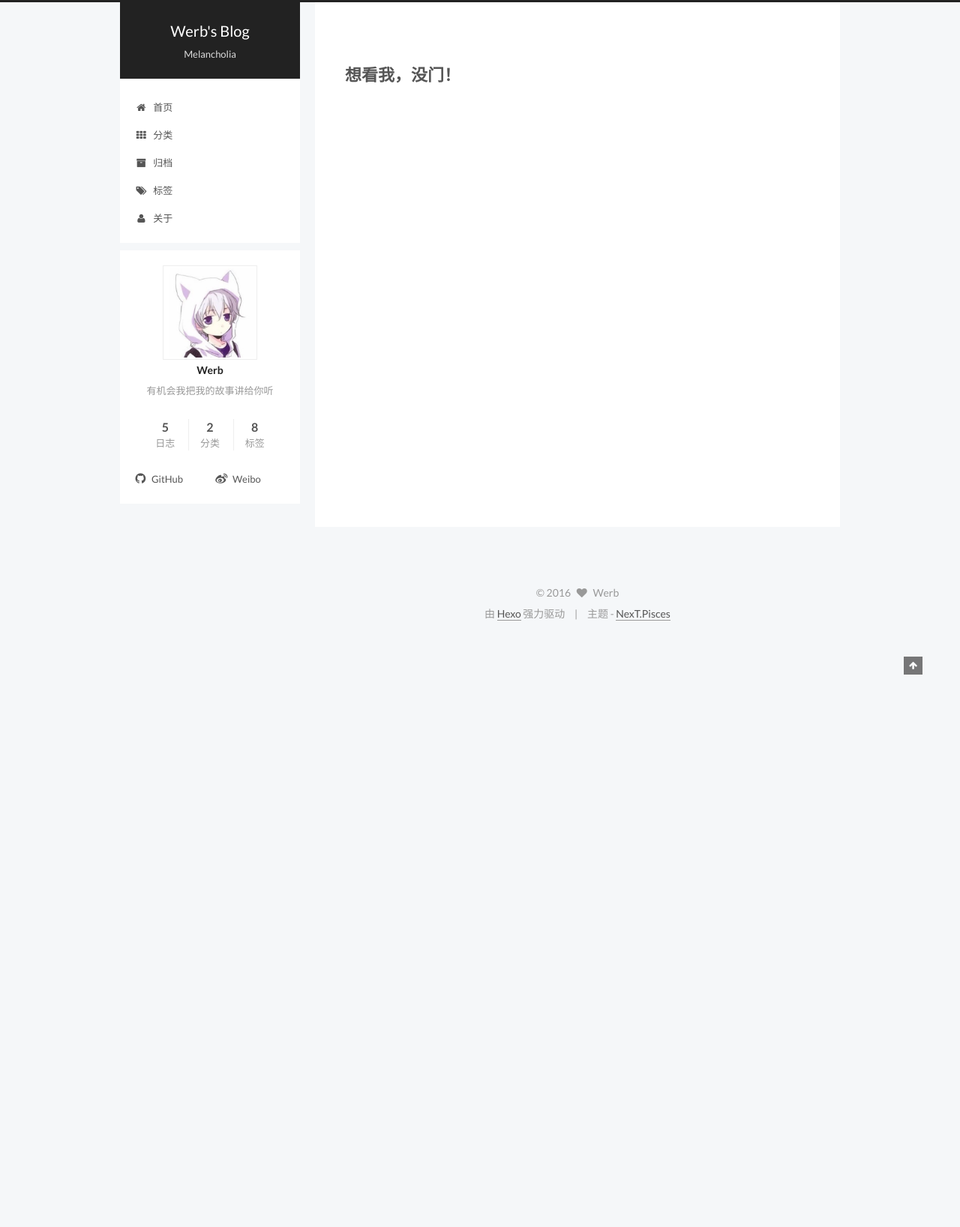
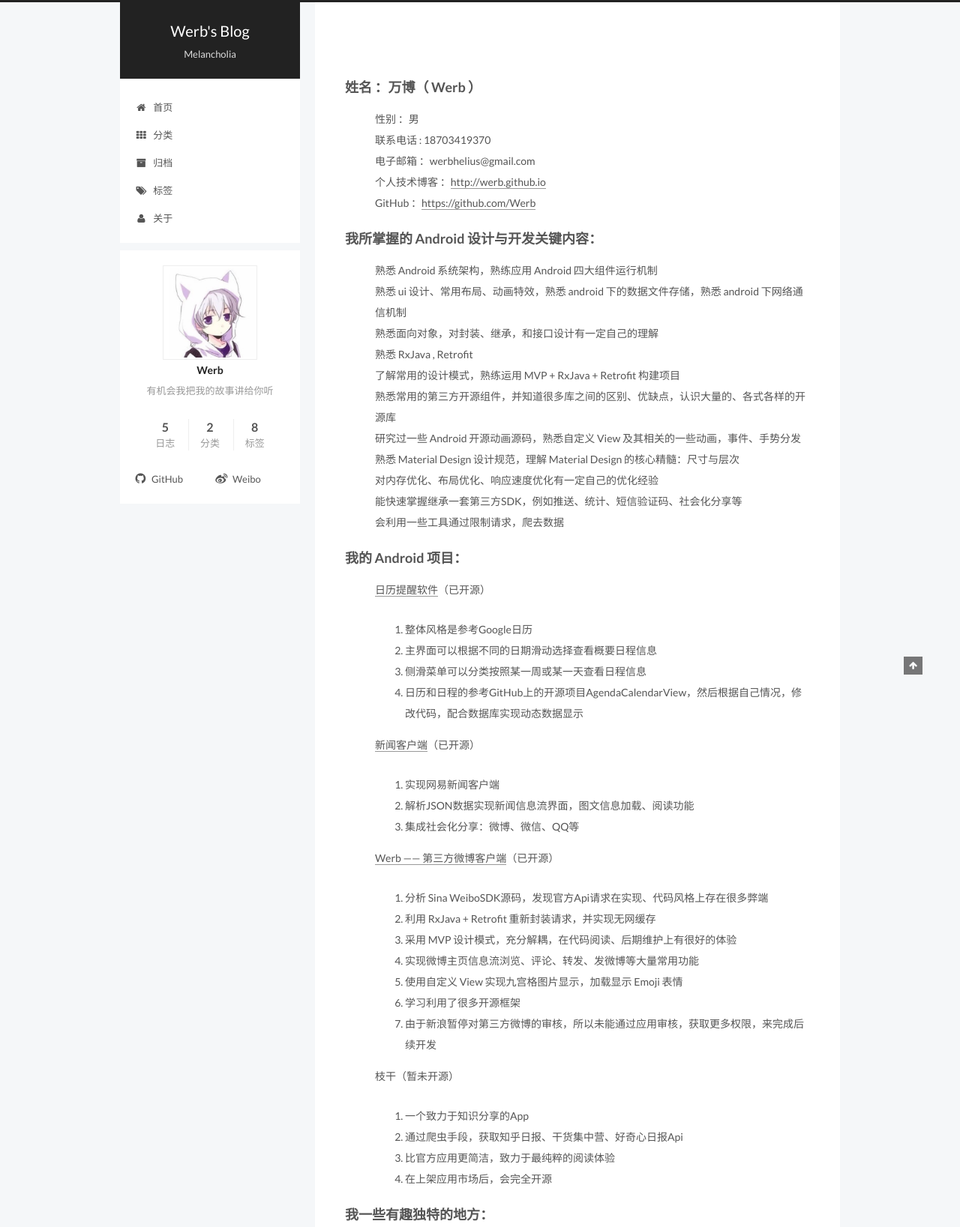
Before and after one commit to bansan123/werb.github.io, a plain HTML site: page about/index.html in a window 1280 px wide. Shown: the top 1637 px of the page at 75% size. Before the commit the page ends 853 px from the top, so only its background shows below. Drawn offline with Linux system fonts and the light colour scheme; a script that the page names is missing.

Commit message:
Site updated: 2016-09-01 22:04:42

```diff
--- a/about/index.html
+++ b/about/index.html
@@ -84,16 +84,43 @@
 
 
 
-<meta name="description" content="想看我，没门！">
+<meta name="description" content="姓名 ：万博（ Werb ）
+性别 ：男
+联系电话 : 18703419370
+电子邮箱 ：werbhelius@gmail.com
+个人技术博客 ：http://werb.github.io
+GitHub ：https://github.com/Werb
+
+我所掌握的 Android 设计与开发关键内容：
+熟悉 Android 系统架构，熟练应用 Android 四大组件运行机制
+熟悉 ui 设">
 <meta property="og:type" content="website">
 <meta property="og:title" content="about">
 <meta property="og:url" content="http://yoursite.com/about/index.html">
 <meta property="og:site_name" content="Werb's Blog">
-<meta property="og:description" content="想看我，没门！">
-<meta property="og:updated_time" content="2016-07-09T18:38:02.544Z">
+<meta property="og:description" content="姓名 ：万博（ Werb ）
+性别 ：男
+联系电话 : 18703419370
+电子邮箱 ：werbhelius@gmail.com
+个人技术博客 ：http://werb.github.io
+GitHub ：https://github.com/Werb
+
+我所掌握的 Android 设计与开发关键内容：
+熟悉 Android 系统架构，熟练应用 Android 四大组件运行机制
+熟悉 ui 设">
+<meta property="og:updated_time" content="2016-09-01T14:03:47.154Z">
 <meta name="twitter:card" content="summary">
 <meta name="twitter:title" content="about">
-<meta name="twitter:description" content="想看我，没门！">
+<meta name="twitter:description" content="姓名 ：万博（ Werb ）
+性别 ：男
+联系电话 : 18703419370
+电子邮箱 ：werbhelius@gmail.com
+个人技术博客 ：http://werb.github.io
+GitHub ：https://github.com/Werb
+
+我所掌握的 Android 设计与开发关键内容：
+熟悉 Android 系统架构，熟练应用 Android 四大组件运行机制
+熟悉 ui 设">
 
 
 
@@ -239,7 +266,82 @@
   <div id="posts" class="posts-expand">
 
 
-      <h1 id="想看我，没门！"><a href="#想看我，没门！" class="headerlink" title="想看我，没门！"></a>想看我，没门！</h1>
+      <h3 id="姓名-：万博（-Werb-）"><a href="#姓名-：万博（-Werb-）" class="headerlink" title="姓名 ：万博（ Werb ）"></a>姓名 ：万博（ Werb ）</h3><ul>
+<li>性别 ：男</li>
+<li>联系电话 : 18703419370</li>
+<li>电子邮箱 ：werbhelius@gmail.com</li>
+<li>个人技术博客 ：<a href="http://werb.github.io" target="_blank" rel="external">http://werb.github.io</a></li>
+<li>GitHub ：<a href="https://github.com/Werb" target="_blank" rel="external">https://github.com/Werb</a></li>
+</ul>
+<h3 id="我所掌握的-Android-设计与开发关键内容："><a href="#我所掌握的-Android-设计与开发关键内容：" class="headerlink" title="我所掌握的 Android 设计与开发关键内容："></a>我所掌握的 Android 设计与开发关键内容：</h3><ul>
+<li>熟悉 Android 系统架构，熟练应用 Android 四大组件运行机制</li>
+<li>熟悉 ui 设计、常用布局、动画特效，熟悉  android  下的数据文件存储，熟悉 android 下网络通信机制</li>
+<li>熟悉面向对象，对封装、继承，和接口设计有一定自己的理解</li>
+<li>熟悉 RxJava , Retrofit</li>
+<li>了解常用的设计模式，熟练运用 MVP + RxJava + Retrofit 构建项目</li>
+<li>熟悉常用的第三方开源组件，并知道很多库之间的区别、优缺点，认识大量的、各式各样的开源库</li>
+<li>研究过一些 Android 开源动画源码，熟悉自定义 View 及其相关的一些动画，事件、手势分发</li>
+<li>熟悉 Material Design 设计规范，理解 Material Design 的核心精髓：尺寸与层次</li>
+<li>对内存优化、布局优化、响应速度优化有一定自己的优化经验</li>
+<li>能快速掌握继承一套第三方SDK，例如推送、统计、短信验证码、社会化分享等</li>
+<li>会利用一些工具通过限制请求，爬去数据</li>
+</ul>
+<h3 id="我的-Android-项目："><a href="#我的-Android-项目：" class="headerlink" title="我的 Android 项目："></a>我的 Android 项目：</h3><ul>
+<li><p><a href="https://github.com/Werb/MyCalendarDemo" target="_blank" rel="external">日历提醒软件</a>（已开源）</p>
+<ol>
+<li>整体风格是参考Google日历</li>
+<li>主界面可以根据不同的日期滑动选择查看概要日程信息</li>
+<li>侧滑菜单可以分类按照某一周或某一天查看日程信息</li>
+<li>日历和日程的参考GitHub上的开源项目AgendaCalendarView，然后根据自己情况，修改代码，配合数据库实现动态数据显示</li>
+</ol>
+</li>
+</ul>
+<ul>
+<li><p><a href="https://github.com/Werb/WerbNews" target="_blank" rel="external">新闻客户端</a>（已开源）</p>
+<ol>
+<li>实现网易新闻客户端</li>
+<li>解析JSON数据实现新闻信息流界面，图文信息加载、阅读功能</li>
+<li>集成社会化分享：微博、微信、QQ等</li>
+</ol>
+</li>
+</ul>
+<ul>
+<li><p><a href="https://github.com/Werb/Werb" target="_blank" rel="external">Werb —— 第三方微博客户端</a>（已开源）</p>
+<ol>
+<li>分析 Sina WeiboSDK源码，发现官方Api请求在实现、代码风格上存在很多弊端</li>
+<li>利用 RxJava + Retrofit 重新封装请求，并实现无网缓存</li>
+<li>采用 MVP 设计模式，充分解耦，在代码阅读、后期维护上有很好的体验</li>
+<li>实现微博主页信息流浏览、评论、转发、发微博等大量常用功能</li>
+<li>使用自定义 View 实现九宫格图片显示，加载显示 Emoji 表情</li>
+<li>学习利用了很多开源框架</li>
+<li>由于新浪暂停对第三方微博的审核，所以未能通过应用审核，获取更多权限，来完成后续开发</li>
+</ol>
+</li>
+</ul>
+<ul>
+<li><p>枝干（暂未开源）</p>
+<ol>
+<li>一个致力于知识分享的App</li>
+<li>通过爬虫手段，获取知乎日报、干货集中营、好奇心日报Api</li>
+<li>比官方应用更简洁，致力于最纯粹的阅读体验</li>
+<li>在上架应用市场后，会完全开源</li>
+</ol>
+</li>
+</ul>
+<h3 id="我一些有趣独特的地方："><a href="#我一些有趣独特的地方：" class="headerlink" title="我一些有趣独特的地方："></a>我一些有趣独特的地方：</h3><ul>
+<li>有代码洁癖，对设计很在意，认为一个项目的交互设计是决定成败的关键点</li>
+<li>对颜色特别敏感，熟知并擅长使用 Material Design 配色方案</li>
+<li>项目前期，会花大量时间使用 Axure 做出满意的效果图，才进行代码开发</li>
+<li>大学时期，做过一套基于 MEIZU Flyme 的手机UI</li>
+<li>热爱编程，学习能力较强，对新鲜事物有特别强的好奇心，喜欢探索</li>
+<li>熟练运用 CSDN、StackOverFlow 等论坛解决日常问题</li>
+<li>不是处女座的，但却有许多处女座一样的对细节的偏执</li>
+<li>伯乐在线翻译组成员，参与技术文章翻译工作</li>
+<li>对很多技术都有一些了解，但最喜欢 Android</li>
+<li>会坚持写技术文章，乐于分享，熟悉运用MarkDown语法写文章</li>
+<li>24小时科学上网</li>
+</ul>
+
 
   </div>
 
--- a/css/main.css
+++ b/css/main.css
@@ -1549,7 +1549,7 @@ pre .javascript .function {
   width: 4px;
   height: 4px;
   border-radius: 50%;
-  background: #3e1166;
+  background: #33cba2;
 }
 .links-of-blogroll {
   font-size: 13px;
```
